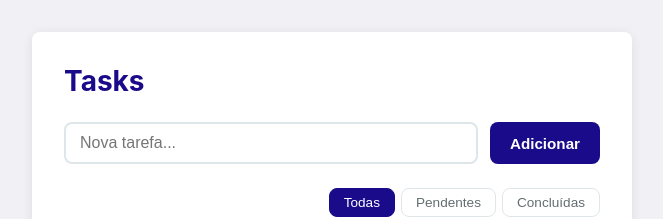
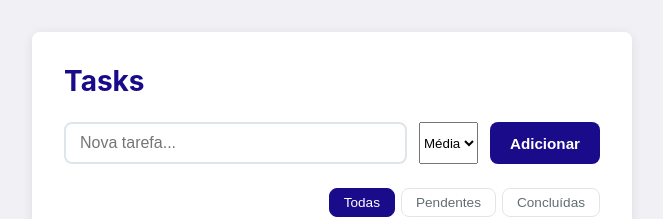
Before and after one commit to RicardoLF1914/tasks-manager, a website: page public/index.html in a window 1280 px wide. Shown: the top 219 px of the page, without its empty margins (308-971 px from the left). Drawn offline with Linux system fonts and the light colour scheme; no server answers.

Commit message:
feat(html): add priority select to task form

```diff
--- a/public/index.html
+++ b/public/index.html
@@ -19,6 +19,11 @@
         placeholder="Nova tarefa..."
         required
       />
+      <select class="priority-select" id="priority-select">
+        <option value="medium">Média</option>
+        <option value="high">Alta</option>
+        <option value="low">Baixa</option>
+      </select>
       <button class="btn btn-primary" type="submit">Adicionar</button>
     </form>
 
```
